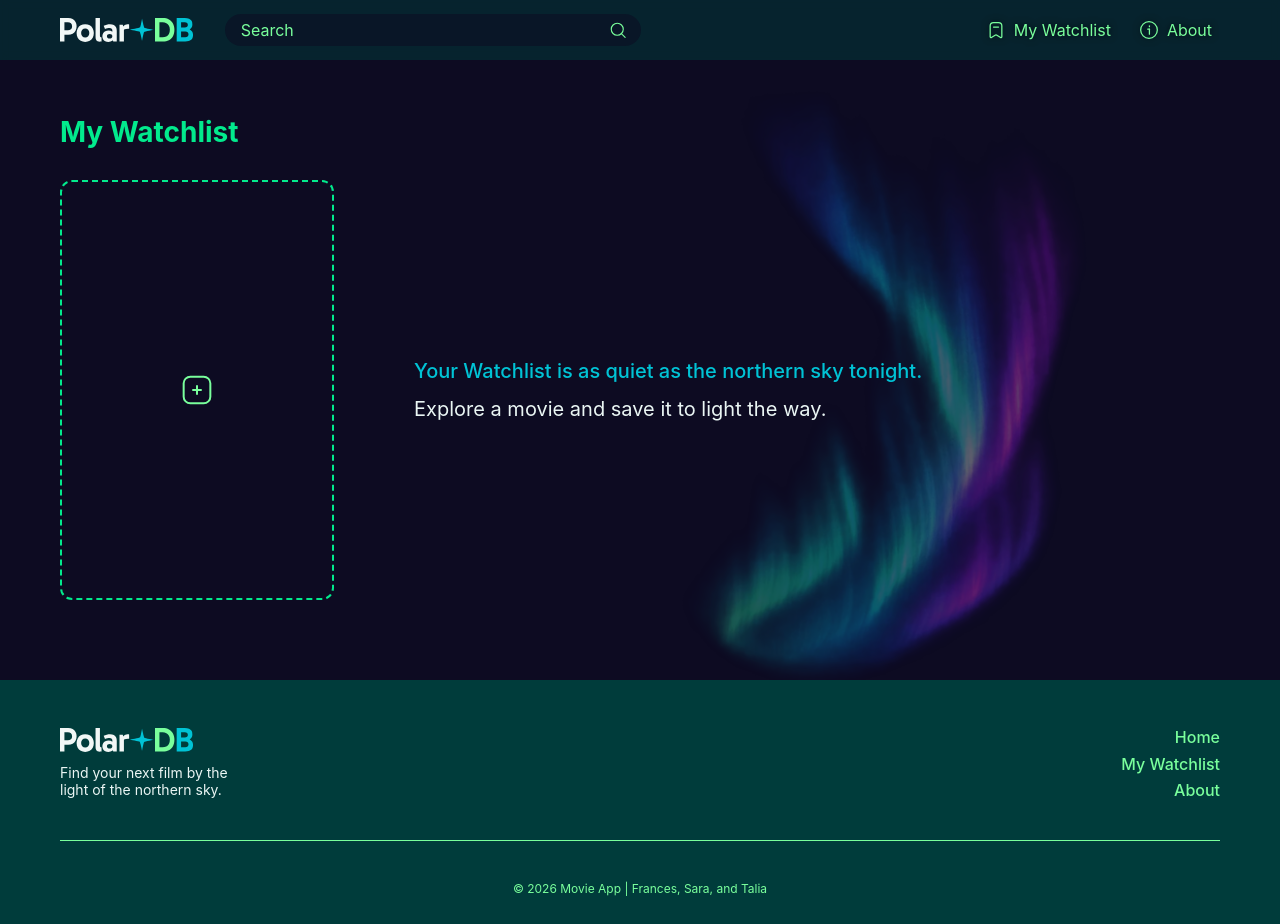
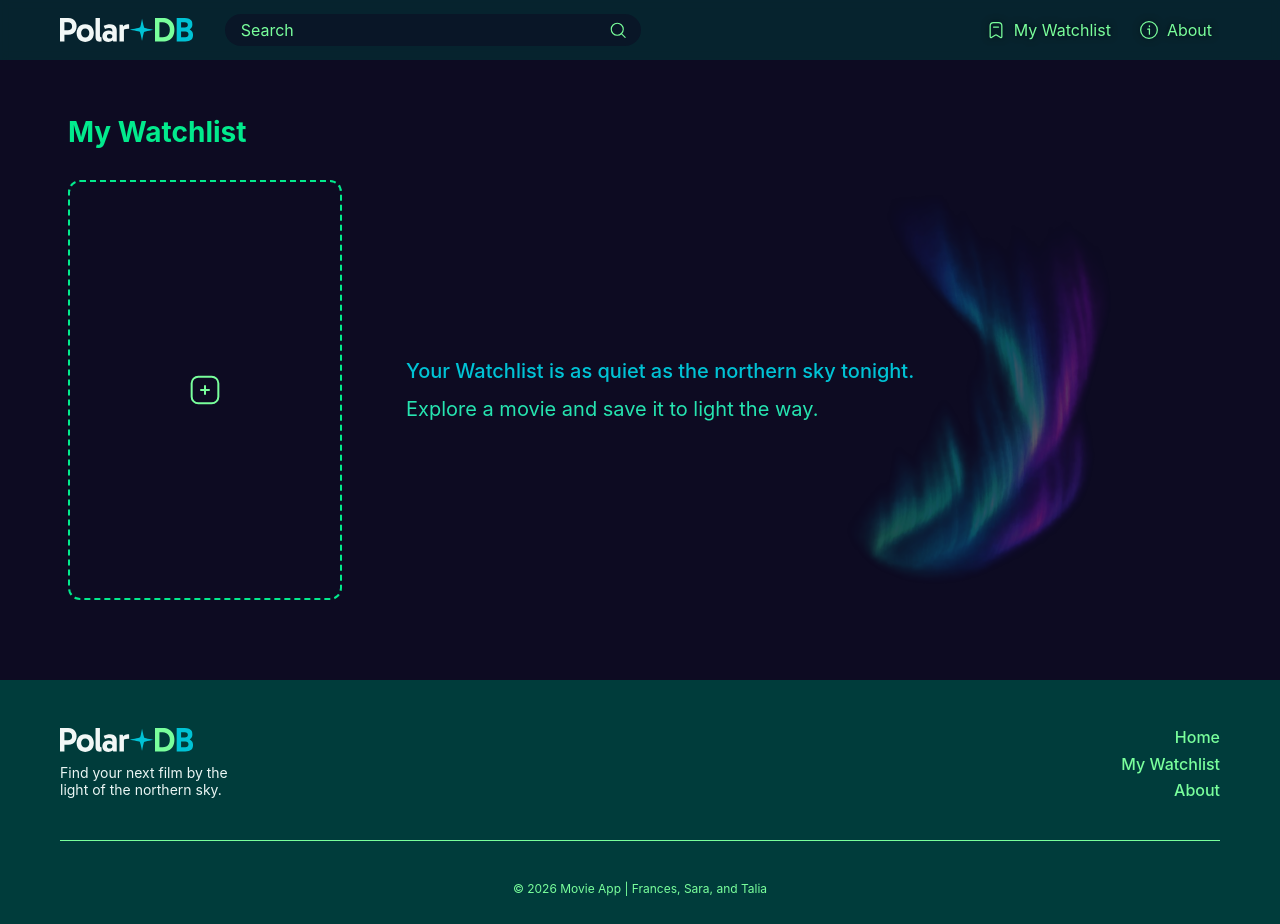
Before and after one commit to francescalulo/polar-db, a React (Vite) app: page /watchlist in a window 1280 px wide. Built offline with nearby package versions, Linux system fonts and the light colour scheme; no server answers.

Commit message:
WIP: Adjusting the overall layout and spacing

```diff
--- a/src/components/EmptyWatchlist/EmptyWatchlist.jsx
+++ b/src/components/EmptyWatchlist/EmptyWatchlist.jsx
@@ -1,23 +1,21 @@
 import AddWatchlistCard from '../AddWatchlistCard/AddWatchlistCard';
-
 import './EmptyWatchlist.scss';
 
 function EmptyWatchlist() {
   return (
     <div className="emptyWatchlist">
+      <div className="emptyWatchlist__inner">
         <AddWatchlistCard />
-
         <div className="emptyWatchlist__message">
           <p className="emptyWatchlist__heading">
             Your Watchlist is as quiet as the northern sky tonight.
           </p>
-
           <p className="emptyWatchlist__text">
             Explore a movie and save it to light the way.
           </p>
         </div>
       </div>
+    </div>
   );
 }
-
 export default EmptyWatchlist;
--- a/src/components/EmptyWatchlist/EmptyWatchlist.scss
+++ b/src/components/EmptyWatchlist/EmptyWatchlist.scss
@@ -1,78 +1,73 @@
-// @use '../../styles/variables' as *;
-// @use '../../styles/mixins' as *;
-
-// .emptyWatchlist {
-//   display: grid;
-//   grid-template-columns: auto minmax(0, 1fr);
-//   align-items: center;
-//   gap: 3rem;
-//   width: 100%;
-// }
-
-// .emptyWatchlist__message {
-//   max-width: 32rem;
-//   color: $ice;
-//   font-size: $font-size-md;
-//   line-height: 1.5;
-//   text-align: left;
-// }
-
-// .emptyWatchlist__heading {
-//   margin: 0 0 0.5rem;
-//   color: $aurora-cyan;
-//   font-weight: $font-weight-medium;
-// }
-
-// .emptyWatchlist__text {
-//   margin: 0;
-// }
-
-// @include tablet {
-//   .emptyWatchlist {
-//     gap: 4rem;
-//   }
-// }
-
-// @include desktop {
-//   .emptyWatchlist {
-//     gap: 5rem;
-//   }
-// }
 @use '../../styles/variables' as *;
 @use '../../styles/mixins' as *;
 
 .emptyWatchlist {
   display: grid;
-  grid-template-columns: auto minmax(0, 1fr);
+  grid-template-columns: repeat(auto-fill, 12.25rem);
+  justify-content: center;
   align-items: center;
-  gap: 3rem;
+  gap: 1rem;
   width: 100%;
+
+  @include tablet {
+    grid-template-columns: repeat(auto-fill, 17.125rem);
+  }
+}
+
+.emptyWatchlist__inner {
+  display: flex;
+  flex-direction: column;
+  align-items: center;
+  gap: 1rem;
+
+  @include tablet {
+    flex-direction: row;
+    width: max-content;
+    gap: 3rem;
+
+    > * {
+      flex-shrink: 0;
+    }
+  }
+
+  @include desktop {
+    gap: 4rem;
+  }
 }
 
 .emptyWatchlist__message {
   position: relative;
   max-width: 32rem;
-  color: $ice;
+  color: $aurora-teal;
   font-size: $font-size-md;
   line-height: 1.5;
-  text-align: left;
+  text-align: center;
   z-index: 0;
+
+  @include tablet {
+    text-align: left;
+  }
 
   &::before {
     content: '';
     position: absolute;
-    width: 38rem;
-    height: 38rem;
+    display: none;
+    width: 25rem;
+    height: 25rem;
     top: 50%;
-    left: 50%;
+    left: 85%;
     transform: translate(-30%, -50%);
     background-image: url('../../assets/images/polar-db-aurora-optimized.webp');
     background-repeat: no-repeat;
     background-position: center;
     background-size: contain;
-    opacity: 0.34;
+    opacity: 0.3;
     z-index: -1;
     pointer-events: none;
+
+    @include tablet {
+      display: block;
+    }
   }
 }
 
@@ -85,15 +80,3 @@
 .emptyWatchlist__text {
   margin: 0;
 }
-
-@include tablet {
-  .emptyWatchlist {
-    gap: 4rem;
-  }
-}
-
-@include desktop {
-  .emptyWatchlist {
-    gap: 5rem;
-  }
-}
--- a/src/components/HeroCarousel/HeroCarousel.scss
+++ b/src/components/HeroCarousel/HeroCarousel.scss
@@ -20,8 +20,8 @@
   width: 100%;
   height: 100%;
   object-fit: cover;
-  mask-image: linear-gradient(to top, transparent 0, black 12rem);
-  -webkit-mask-image: linear-gradient(to top, transparent 0, black 12rem);
+  mask-image: linear-gradient(to top, transparent 0, black 15rem);
+  -webkit-mask-image: linear-gradient(to top, transparent 0, black 15rem);
 }
 
 .hero__content {
--- a/src/pages/MovieDetail/MovieDetail.scss
+++ b/src/pages/MovieDetail/MovieDetail.scss
@@ -12,13 +12,13 @@ $card-inset: 1.875rem;
   mask-image: linear-gradient(
     to top,
     transparent 0,
-    transparent 13rem,
+    transparent 15rem,
     black 20rem
   );
   -webkit-mask-image: linear-gradient(
     to top,
     transparent 0,
-    transparent 13rem,
+    transparent 15rem,
     black 20rem
   );
 
--- a/src/pages/Watchlist/Watchlist.scss
+++ b/src/pages/Watchlist/Watchlist.scss
@@ -18,14 +18,19 @@
 
 .watchlist .movieGrid {
   padding: 0;
-
-  @include desktop {
-    justify-content: start;
-  }
 }
 
 .watchlist__title {
+  display: grid;
+  grid-template-columns: repeat(auto-fill, 12.25rem);
+  justify-content: center;
+  gap: 1rem;
+  white-space: nowrap;
   margin: 0 0 2rem;
   color: $aurora-green-glow;
   font-size: $font-size-xxl;
+
+  @include tablet {
+    grid-template-columns: repeat(auto-fill, 17.125rem);
+  }
 }
```
Lines whose indentation alone changed are shown as unchanged.
